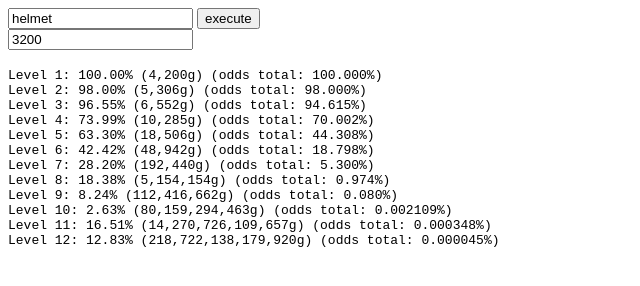
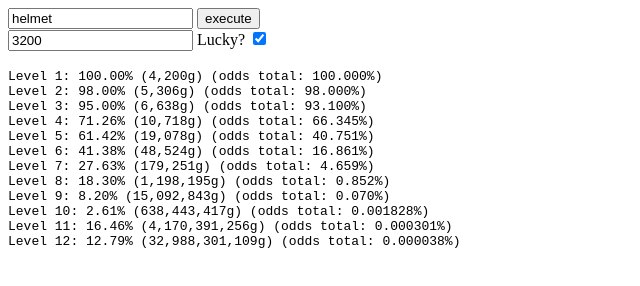
Before and after one commit to TheDiscordian/al-item-calc, a plain HTML site: page index.html in a window 1280 px wide. Both pictures are taken after a click on the button "execute". Shown: the whole page, without its empty margins (0-640 px from the left). Drawn offline with Linux system fonts and the light colour scheme.

Commit message:
Proper calculation

```diff
--- a/index.html
+++ b/index.html
@@ -12,7 +12,9 @@
   <input type="text" id="item_id" placeholder="item id" value="helmet" oninput="set_item_value()">
   <!-- execute button -->
   <button onclick="run_numbers(document.getElementById('item_id').value)">execute</button><br>
-  <input type="number" id="item_value" placeholder="item value" value=3200><br><br>
+  <input type="number" id="item_value" placeholder="item value" value=3200>
+  Lucky? <input type="checkbox" id="lucky_check" checked>
+  <br><br>
   <div id="output" style="font-family:monospace;"></div>
   <script src="upgrades.js"></script>
   <script src="upgrades.json"></script>
--- a/script.js
+++ b/script.js
@@ -1,42 +1,15 @@
-let S = {};
-S.ugrace = [0, 0, 1, 1, 2, 2, 3, 8, 24, 24, 24, 24, 24, 24, 24];
-/*for (var i = 0; i < 25; i++) {
-  S.ugrace[i] = 1;
-}*/
-let player = {p: {ugrace: [0, 0, 1, 1, 2, 2, 3, 8, 24, 24, 24, 24, 24, 24, 24], ograce: 0.6}};
+var S = {};
+//S.ugrace = [0, 0, 1, 1, 2, 2, 3, 8, 24, 24, 24, 24, 24, 24, 24];
+S.ugrace = [];
+for (var i = 0; i < 25; i++) {
+  S.ugrace[i] = 0;
+}
+var player = {p: {ugrace: [0, 0, 0, 0, 0, 0, 0, 0, 0, 0, 0, 0, 0, 0, 0], ograce: 0}};
+//let player = {p: {ugrace: [0, 0, 1, 1, 2, 2, 3, 8, 24, 24, 24, 24, 24, 24, 24], ograce: 0.6}};
+//let player = {p: {ugrace: [0, 0, 0, 0, 0, 0, 0, 0, 0, 0, 0, 0, 0, 0, 0], ograce: 0}};
 let high = false;
 
 let new_level = 8;
-
-/*{
-    "type":"weapon",
-    "wtype":"pmace",
-    "tier":2,
-    "skin":"pmace",
-    "class":["priest"],
-    "int":8,
-    "dex":4,
-    "damage_type":"magical",
-    "upgrade":{
-      "int":2,
-      "dex":1,
-    },
-    "name":"Priest's Mace",
-    "g":89000,
-    "a":true,
-    "grades":[0,8],
-  }*/
-/*
-let item_def = { // "helmet"
-                 "tier":1,
-                 "type":"helmet",
-                 "skin":"helmet",
-                 "scroll":true,
-                 "upgrade":{
-                 },
-                 "name":"Helmet",
-                 "g":3200,
-               }*/
 
 let offering = false;
 
@@ -125,14 +98,23 @@ function run_numbers(item_id) {
   let output = "";
   let total_odds = 1;
   let item_value = parseInt(document.getElementById("item_value").value);
+  let total_value = item_value;
+  player = {p: {ugrace: [0, 0, 0, 0, 0, 0, 0, 0, 0, 0, 0, 0, 0, 0, 0], ograce: 0}};
+  if (document.getElementById("lucky_check").checked) {
+    //player = {p: {ugrace: [0, 0, 1, 1, 2, 2, 3, 8, 24, 24, 24, 24, 24, 24, 24], ograce: 0}};
+    player = {p: {ugrace: [0, 0, 0, 0, 1, 1, 2, 7, 23, 24, 24, 24, 24, 24, 24], ograce: 0}};
+  }
+  S.ugrace = player.p.ugrace;
   for (let i = 1; i <= 12; i++) {
     let probability = get_probability(item, item_def, i);
     total_odds *= probability;
-    item_value += get_upgrade_scroll_value(item, i-1);
+    //item_value += get_upgrade_scroll_value(item, i-1);
+    total_value += get_upgrade_scroll_value(item, i-1);
+    total_value /= probability;
     if (i < 10) {
-      output += `Level ${i}:  ${(probability*100).toFixed(2)}% (${parseInt(item_value/total_odds).toLocaleString()}g) (odds total: ${(total_odds*100).toFixed(3)}%)<br>`;
+      output += `Level ${i}:  ${(probability*100).toFixed(2)}% (${parseInt(total_value).toLocaleString()}g) (odds total: ${(total_odds*100).toFixed(3)}%)<br>`;
     } else {
-      output += `Level ${i}:  ${(probability*100).toFixed(2)}% (${parseInt(item_value/total_odds).toLocaleString()}g) (odds total: ${(total_odds*100).toFixed(6)}%)<br>`;
+      output += `Level ${i}:  ${(probability*100).toFixed(2)}% (${parseInt(total_value).toLocaleString()}g) (odds total: ${(total_odds*100).toFixed(6)}%)<br>`;
     }
   }
   document.getElementById("output").innerHTML = output;
```
